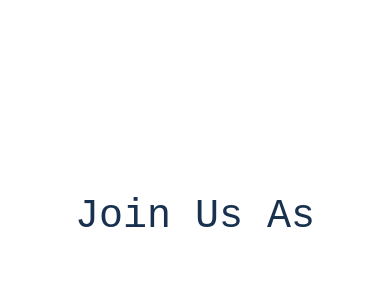
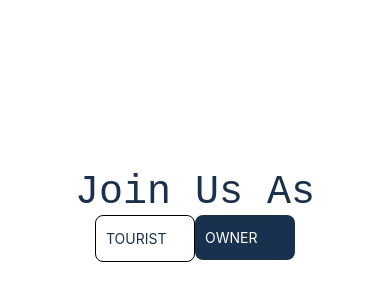
Before and after one commit to elgoufriismail/S7-exam-mobile, a React Native app: screen / in a window 390 px wide. Shown: the part 206-506 px from the top of the page. Built offline with nearby package versions, Linux system fonts and the light colour scheme.

Commit message:
creating two buttons

```diff
--- a/App.js
+++ b/App.js
@@ -1,11 +1,23 @@
 import { StatusBar } from 'expo-status-bar';
-import { StyleSheet, Text, View } from 'react-native';
+import { StyleSheet, Text, View, Button, TouchableOpacity } from 'react-native';
+
 
 export default function App() {
   return (
     <View style={styles.container}>
       <Text style={styles.welcommingText}>Join Us As</Text>
-      <StatusBar style="auto" />
+      <View style={{flexDirection:'row'}}>
+      <TouchableOpacity>
+      <View style={styles.buttonSecondary}>
+          <Text style={styles.buttonSecondaryText}>TOURIST</Text>
+        </View>
+      </TouchableOpacity>
+      <TouchableOpacity>
+        <View style={styles.buttonPrimary}>
+          <Text style={styles.buttonPrimaryText}>OWNER</Text>
+        </View>
+      </TouchableOpacity>
+      </View>
     </View>
   );
 }
@@ -23,4 +35,27 @@ const styles = StyleSheet.create({
     fontSize: 40,
     color: '#18314F',
   },
+  buttonSecondary:{
+    borderRadius:8,
+    paddingVertical:14,
+    paddingHorizontal:10,
+    backgroundColor:'white',
+    width: 100,
+    borderColor: 'black',
+    borderWidth: 1,
+  },
+  buttonPrimary:{
+    borderRadius:8,
+    paddingVertical:14,
+    paddingHorizontal:10,
+    backgroundColor:'#18314F',
+    width: 100
+
+  },
+  buttonSecondaryText:{
+    color:'#18314F',
+  },
+  buttonPrimaryText:{
+    color:'white',
+  }
 });
```
